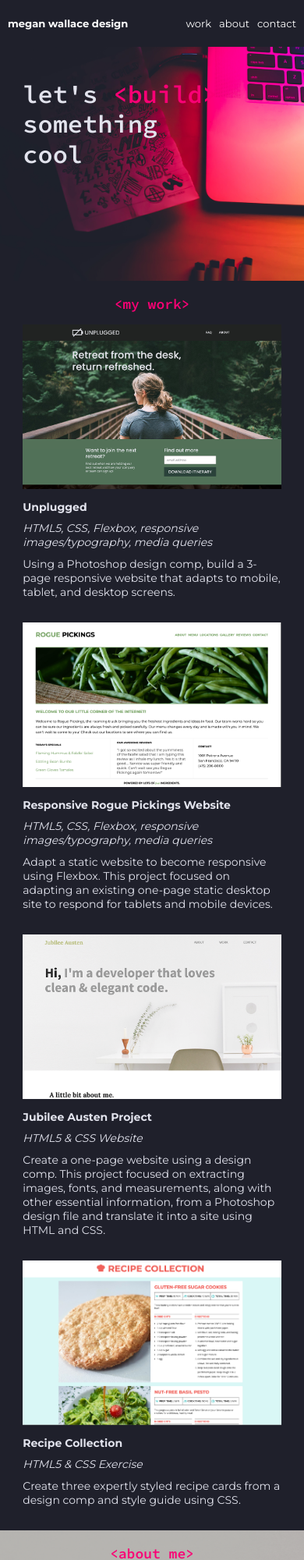
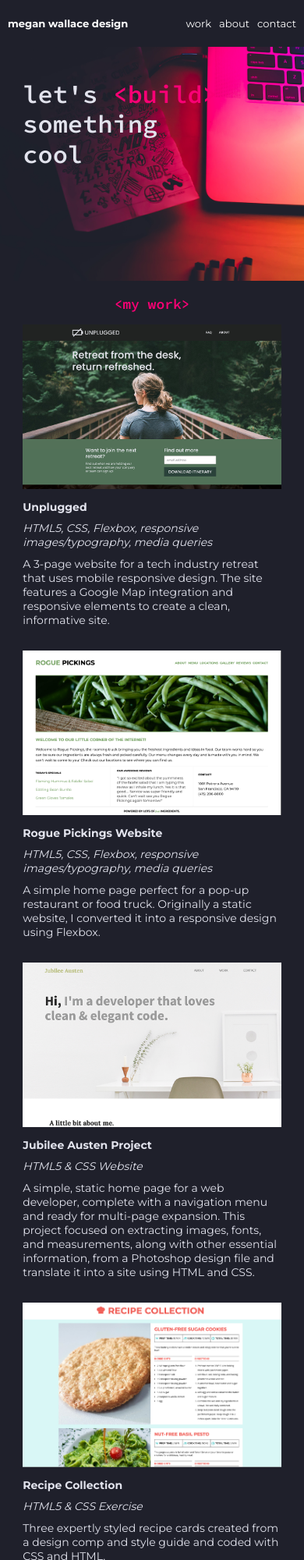
Before and after one commit to MeganWallace/portfolio-website-v1, a website built with Parcel: page index.html in a window 390 px wide. Shown: the top 2000 px of the page at 78% size. Built offline with nearby package versions, Linux system fonts and the light colour scheme.

Commit message:
Updated project descriptions for Unplugged and Rogue Pickings

```diff
--- a/index.html
+++ b/index.html
@@ -16,7 +16,7 @@
     <link rel="apple-touch-icon" href="icon.png">
     <!-- Place favicon.ico in the root directory -->
     <!-- ---------------- Google Fonts ---------------- -->
-    <link href="https://fonts.googleapis.com/css2?family=Montserrat:wght@400;700&display=swap" rel="stylesheet">
+    <link href="https://fonts.googleapis.com/css2?family=Montserrat:wght@400;500;700&display=swap" rel="stylesheet">
     <link href="https://fonts.googleapis.com/css2?family=Source+Code+Pro:wght@600&display=swap" rel="stylesheet">
     <!-- Styles sheets -->
     <link rel="stylesheet" href="css/normalize.css">
@@ -69,52 +69,62 @@
                     <article>
                         <!-- Unplugged Website -->
                         <figure>
-                            <a href="https://meganwallace.github.io/206-unplugged/" target="_blank"><img src="img/unplugged-thumbnail.png" alt="unplugged-thumbnail" /></a>
+                            <a href="https://meganwallace.github.io/206-unplugged/" target="_blank"><img
+                                    src="img/unplugged-thumbnail.png" alt="unplugged-thumbnail" /></a>
                         </figure>
                         <div class="work-description">
                             <h3>Unplugged</h3>
                             <p><em>HTML5, CSS, Flexbox, responsive images/typography, media queries</em></p>
-                            <p>Using a Photoshop design comp, build a 3-page responsive website that adapts to mobile,
-                                tablet, and desktop screens.</p>
+                            <p>A 3-page website for a tech industry retreat that uses mobile responsive design. The site
+                                features a Google Map integration and responsive elements to create a clean, informative
+                                site.</p>
+                            <!--Using a Photoshop design comp, build a 3-page responsive website that adapts to mobile,
+                                tablet, and desktop screens.-->
                         </div>
                     </article>
-                    <article>
+                    <article class="row-reverse">
                         <!-- Responsive Rogue Pickings Website -->
                         <figure>
-                            <a href="https://meganwallace.github.io/206-responsive-rogue-pickings/" target="_blank"><img src="img/rogue-pickings-thumbnail.png" alt="rogue-pickings-thumbnail" /></a>
+                            <a href="https://meganwallace.github.io/206-responsive-rogue-pickings/" target="_blank"><img
+                                    src="img/rogue-pickings-thumbnail.png" alt="rogue-pickings-thumbnail" /></a>
                         </figure>
                         <div class="work-description">
-                            <h3>Responsive Rogue Pickings Website</h3>
+                            <h3>Rogue Pickings Website</h3>
                             <p><em>HTML5, CSS, Flexbox, responsive images/typography, media queries</em></p>
-                            <p>Adapt a static website to become responsive using Flexbox. This project focused on
+                            <p>A simple home page perfect for a pop-up restaurant or food truck. Originally a static
+                                website, I converted it into a responsive design using Flexbox.</p>
+                            <!--Adapt a static website to become responsive using Flexbox. This project focused on
                                 adapting an existing one-page static desktop site to respond for tablets and mobile
-                                devices.</p>
+                                devices.-->
                         </div>
                     </article>
                     <article>
                         <!-- Jubilee Austen Project -->
                         <figure>
-                            <a href="https://meganwallace.github.io/jubilee-austen/" target="_blank"><img src="img/jubilee-thumbnail.png" alt="jubilee-austen-thumbnail" /></a>
+                            <a href="https://meganwallace.github.io/jubilee-austen/" target="_blank"><img
+                                    src="img/jubilee-thumbnail.png" alt="jubilee-austen-thumbnail" /></a>
                         </figure>
                         <div class="work-description">
                             <h3>Jubilee Austen Project</h3>
                             <p><em>HTML5 & CSS Website</em></p>
-                            <p>Create a one-page website using a design comp. This project focused on extracting images,
+                            <p>A simple, static home page for a web developer, complete with a navigation menu and
+                                ready for multi-page expansion. This project focused on extracting images,
                                 fonts, and measurements, along with other essential information, from a Photoshop design
                                 file and translate it into a site using HTML and CSS.
                             </p>
                         </div>
                     </article>
-                    <article>
+                    <article class="row-reverse">
                         <!-- Recipe Collection -->
                         <figure>
-                            <a href="https://meganwallace.github.io/recipe-cards/" target="_blank"><img src="img/recipe-thumbnail.png" alt="recipe-thumbnail" /></a>
+                            <a href="https://meganwallace.github.io/recipe-cards/" target="_blank"><img
+                                    src="img/recipe-thumbnail.png" alt="recipe-thumbnail" /></a>
                         </figure>
                         <div class="work-description">
                             <h3>Recipe Collection</h3>
                             <p><em>HTML5 & CSS Exercise</em></p>
-                            <p>Create three expertly styled recipe cards from a design comp and style guide using CSS.
-                            </p>
+                            <p>Three expertly styled recipe cards created from a design comp and style guide and coded
+                                with CSS and HTML.</p>
                         </div>
                     </article>
                 </div>
@@ -127,15 +137,16 @@
             <div class="content-wrapper">
                 <h2>&lt;about me&gt;</h2>
                 <div class="about-content">
-                    <h3>I am passionate about clean, elegant code.</h3>
+                    <p><span>I am passionate about clean, elegant code.</span></p>
+                    <br>
                     <p>I am creative professional based out of Rochester, NY, with degrees in industrial and graphic
                         design. Years working for a small business and helping to manage their website, left me
                         frustrated with the design restrictions I encountered as a result of not knowing how to code. My
                         journey into tech started as a way to expand my design skills, but when I built my first
                         website, I realized I had found something that satisfied both the right and the left sides of my
-                        brain. A way to <em>finally</em> combine my creativity with my attention to detail and overly
+                        brain. A way to <em>finally</em> combine my creativity with my attention to detail and
                         organized thinking!</p>
-
+                    <br>
                     <!--gave me the freedom & versatility I was looking for. Now I've
                     decided to fully dive into front-end development, where I can use my organization skills and eye for detail to
                     write clean, elegant code.</p> -->
@@ -151,8 +162,8 @@
     <!-- ====================== Footer section ====================== -->
     <footer>
         <div class="content-wrapper">
+            <h2>&lt;like what you see?&gt;</h2>
             <div class="footer-content">
-                <h2>&lt;like what you see?&gt;</h2>
                 <div id="contact">
                     <h3>Let's talk</h4>
                         <address>
@@ -167,10 +178,12 @@
                     <h3>Follow Me</h4>
                         <div class="social-icons">
                             <p>
-                            <a href="https://github.com/MeganWallace" target="_blank"><i class="fab fa-github"></i></a>
+                                <a href="https://github.com/MeganWallace" target="_blank"><i
+                                        class="fab fa-github"></i></a>
                             </p>
                             <p>
-                            <a href="https://www.linkedin.com/in/meganwsearle/" target="_blank"><i class="fab fa-linkedin-in"></i></a>
+                                <a href="https://www.linkedin.com/in/meganwsearle/" target="_blank"><i
+                                        class="fab fa-linkedin-in"></i></a>
                             </p>
                         </div>
                 </div>
```
Lines whose indentation alone changed are shown as unchanged.
